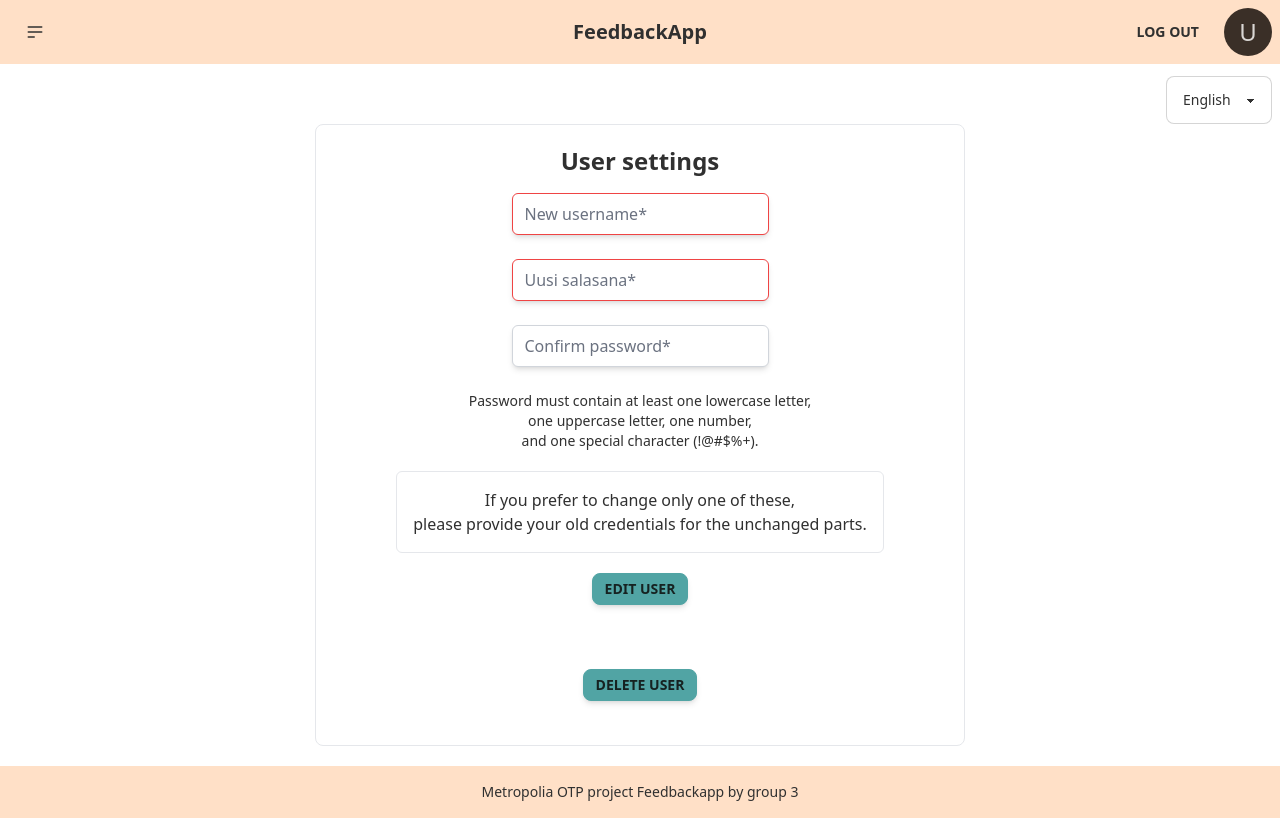
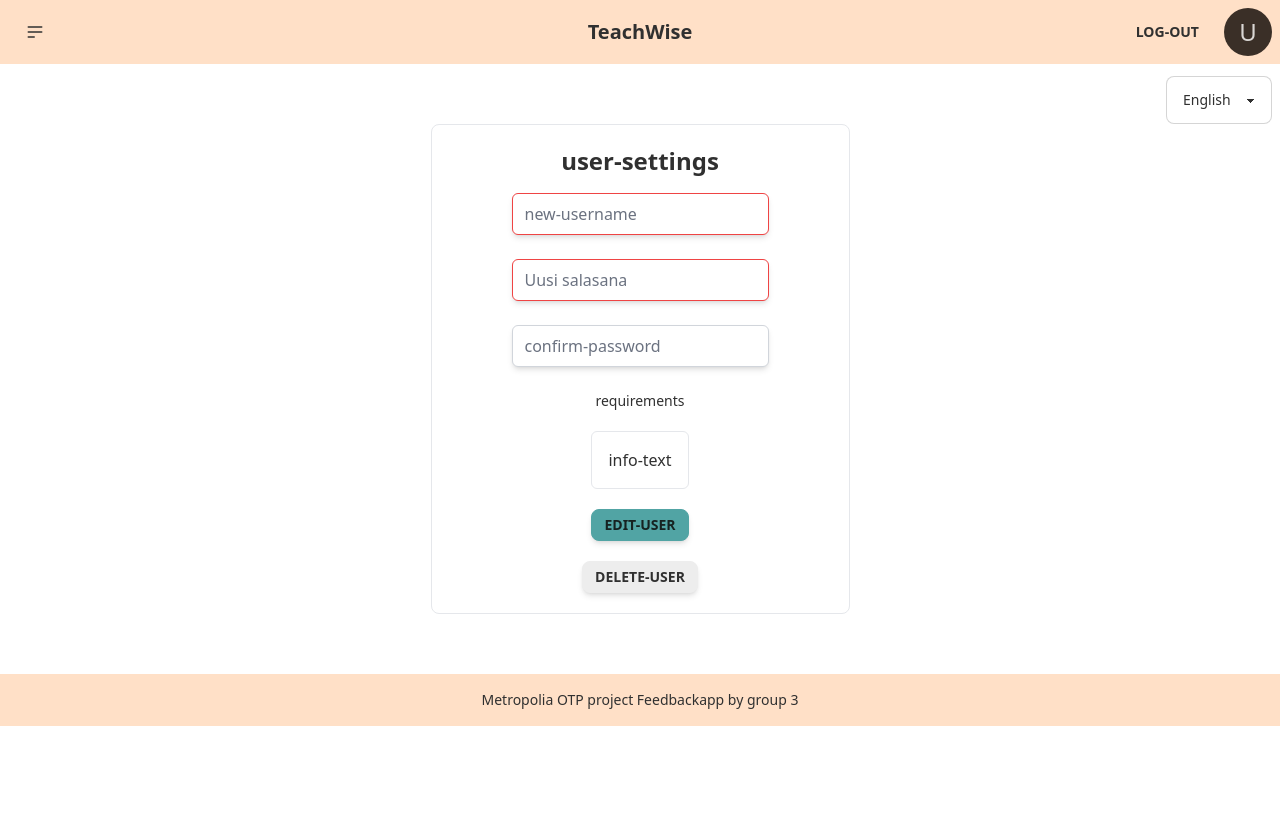
Before and after one commit to snamnna/Feedback-app, a React (Vite) app in the folder Client/: page /user in a window 1280 px wide. Built offline with nearby package versions, Linux system fonts and the light colour scheme; sample sign-in values are in the browser's storage.

Commit message:
added t-functions

```diff
--- a/Client/src/Components/Header.jsx
+++ b/Client/src/Components/Header.jsx
@@ -3,9 +3,12 @@ import { resetAuth } from "../features/auth/authSlice";
 import { useDispatch, useSelector } from "react-redux";
 import { Avatar } from "../Pages/Dashboard/components/Avatar";
 import { Link } from "react-router-dom";
-import { useParams } from "react-router";
+import "../i18n/config";
+import { useTranslation } from "react-i18next";
 
 const Header = () => {
+  const { t } = useTranslation();
+  const { i18n } = useTranslation();
   const token = useSelector((state) => state.auth.token);
   const isAuthenticated = !!token;
   const dispatch = useDispatch();
@@ -32,7 +35,7 @@ const Header = () => {
   const dropdownItems = (
     <>
       <li className="border-b border-accent">
-        <a href="/">Home</a>
+        <a href="/">{t("home")}</a>
       </li>
     </>
   );
@@ -48,7 +51,7 @@ const Header = () => {
   const logout = isSmallScreen ? (
     <>
       <li className="border-b border-accent">
-        <a onClick={handleLogout}>Log out </a>
+        <a onClick={handleLogout}>{t("log-out")}</a>
       </li>
     </>
   ) : null;
@@ -95,14 +98,14 @@ const Header = () => {
       </div>
       <div className="navbar-center">
         <a className="btn btn-ghost normal-case text-xl" href="/">
-          FeedbackApp
+          TeachWise
         </a>
       </div>
       <div className="navbar-end">
         {isAuthenticated && !isSmallScreen ? (
           <>
             <button className="btn mx-2 btn-ghost" onClick={handleLogout}>
-              Log out
+              {t("log-out")}
             </button>
             {/* rest of the authenticated items in the end navbar */}
           </>
--- a/Client/src/Pages/UserDetails/UserDetails.jsx
+++ b/Client/src/Pages/UserDetails/UserDetails.jsx
@@ -90,9 +90,9 @@ const UserDetails = () => {
         ))}
       </select>
       <div className="w-screen flex justify-center items-center pb-5 ">
-        <div className="px-20 py-5  rounded-lg border">
+        <div className="px-20 py-5 mb-10 rounded-lg border">
           <h1 className="text-2xl font-semibold mb-4 flex justify-center">
-            User settings
+            {t("user-settings")}
           </h1>
           <div>
             {error && <p>Error: {error}</p>}
@@ -111,7 +111,7 @@ const UserDetails = () => {
                   value={newName}
                   onChange={(e) => setNewName(e.target.value)}
                   required
-                  placeholder="New username*"
+                  placeholder={`${t("new-username")}`}
                 />
               </div>
 
@@ -129,7 +129,7 @@ const UserDetails = () => {
                   value={newPassword}
                   onChange={(e) => setNewPassword(e.target.value)}
                   required
-                  placeholder={`${t("new-password")}*`}
+                  placeholder={`${t("new-password")}`}
                 />
               </div>
 
@@ -147,42 +147,31 @@ const UserDetails = () => {
                   value={confPwd}
                   onChange={(e) => setConfPwd(e.target.value)}
                   required
-                  placeholder="Confirm password*"
+                  placeholder={`${t("confirm-password")}`}
                 />
               </div>
 
-              <div className="text-center   text-sm mb-5">
-                <p>Password must contain at least one lowercase letter,</p>
-                <p>one uppercase letter, one number,</p>
-                <p>and one special character (!@#$%+).</p>
+              <div className="text-center max-w-sm text-sm mb-5">
+                <p>{t("requirements")}</p>
               </div>
 
-              <div className="text-center border rounded-md mb-5 p-4">
-                <p className="">If you prefer to change only one of these,</p>
-                <p className="">
-                  please provide your old credentials for the unchanged parts.
-                </p>
+              <div className="text-center border max-w-sm rounded-md mb-5 p-4">
+                <p className="">{t("info-text")}</p>
               </div>
-
-              <div className="flex justify-center mb-6">
               <button
                 type="button"
                 onClick={handleEditUser}
                 className="btn btn-sm btn-primary shadow-md"
               >
-                  <span>Edit User</span>
+                {t("edit-user")}
               </button>
-              </div>
-
-              <div className="flex justify-center mt-10 mb-6">
               <button
                 type="button"
                 onClick={handleDeleteUser}
-                  className="btn btn-sm btn-primary shadow-md"
+                className="btn btn-sm btn-natural shadow-md mt-5"
               >
-                  <span>Delete User</span>
+                {t("delete-user")}
               </button>
-              </div>
             </form>
             {showDelConf && (
               <DelConf onCancel={handleCancelDel} onConfirm={handleConfDel} />
```
Lines whose indentation alone changed are shown as unchanged.
